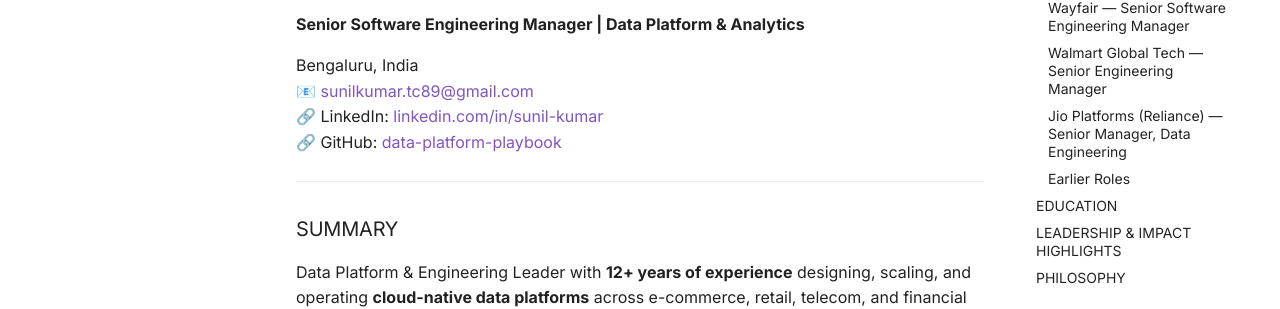
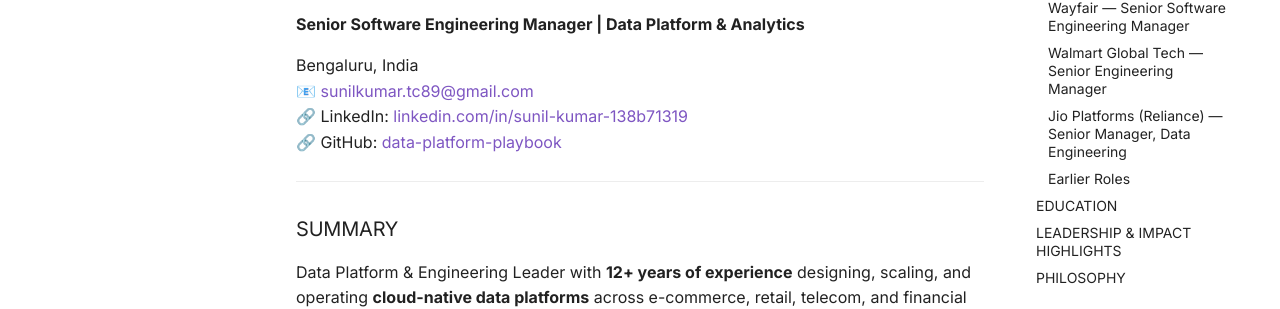
Before and after one commit to sunilkumartc/data-platform-playbook, an MkDocs documentation site: the page built from docs/about.md, in a window 1280 px wide and 900 px high. Shown: the part 313-622 px from the top of the window. Built offline with MkDocs 1.6.1 and Material for MkDocs 9.7.7, drawn with Linux system fonts in a browser that asks for light colours; comment, search, counter and statistics services are not loaded; the version menu is left out.

Commit message:
Update LinkedIn profile link

```diff
--- a/docs/about.md
+++ b/docs/about.md
@@ -6,7 +6,7 @@
 
 Bengaluru, India
 📧 [sunilkumar.tc89@gmail.com](mailto:sunilkumar.tc89@gmail.com)
-🔗 LinkedIn: [linkedin.com/in/sunil-kumar](https://linkedin.com/in/sunil-kumar)
+🔗 LinkedIn: [linkedin.com/in/sunil-kumar-138b71319](https://www.linkedin.com/in/sunil-kumar-138b71319/)
 🔗 GitHub: [data-platform-playbook](https://github.com/sunilkumartc/data-platform-playbook)
 
 ---
--- a/mkdocs.yml
+++ b/mkdocs.yml
@@ -121,6 +121,8 @@ extra:
   social:
     - icon: fontawesome/brands/github
       link: https://github.com/sunilkumartc
+    - icon: fontawesome/brands/linkedin
+      link: https://www.linkedin.com/in/sunil-kumar-138b71319/
   version:
     provider: mike
   analytics:
```
Also changed, not shown: ABOUT_ME.md (+1 -1 lines).
